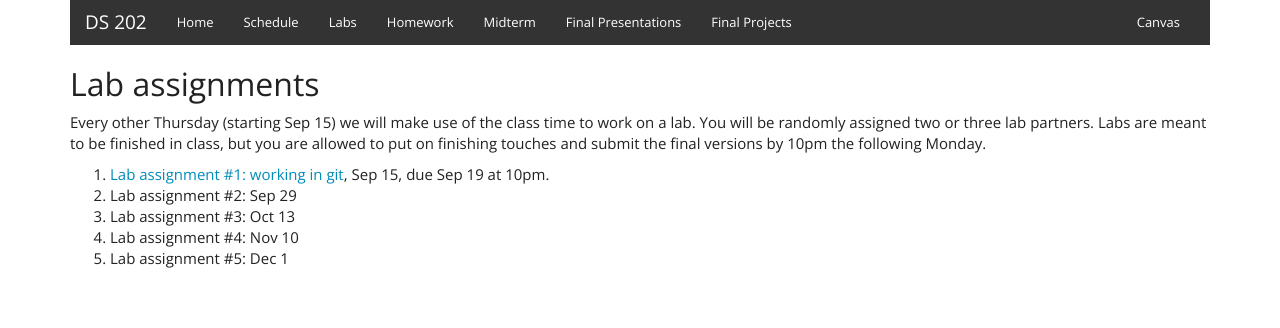
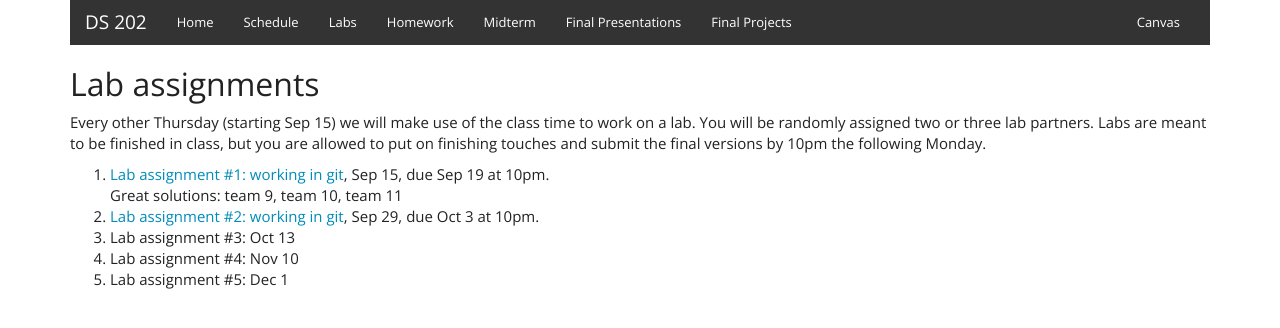
Before and after one commit to DS202-at-ISU/DS202-at-ISU.github.io, a Jekyll site: the page built from labs.html, in a window 1280 px wide. Shown: the top 328 px of the page. Built offline with Jekyll 4.4.1, drawn with Linux system fonts in a browser that asks for light colours.

Commit message:
link to lab #2

```diff
--- a/labs.html
+++ b/labs.html
@@ -14,10 +14,11 @@ Labs are meant to be finished in class, but you are allowed to put on finishing
 
 <ol>
   <li>
-    <a href="../../labs/lab01.html">Lab assignment #1: working in git</a>, Sep 15, due Sep 19 at 10pm.
+    <a href="../../labs/lab01.html">Lab assignment #1: working in git</a>, Sep 15, due Sep 19 at 10pm. <br>
+    Great solutions: team 9, team 10, team 11
   </li>
   <li>
-    Lab assignment #2: Sep 29
+    <a href="../../labs/lab02.html">Lab assignment #2: working in git</a>, Sep 29, due Oct 3 at 10pm. <br>
   </li>
   <li>
     Lab assignment #3: Oct 13
```
